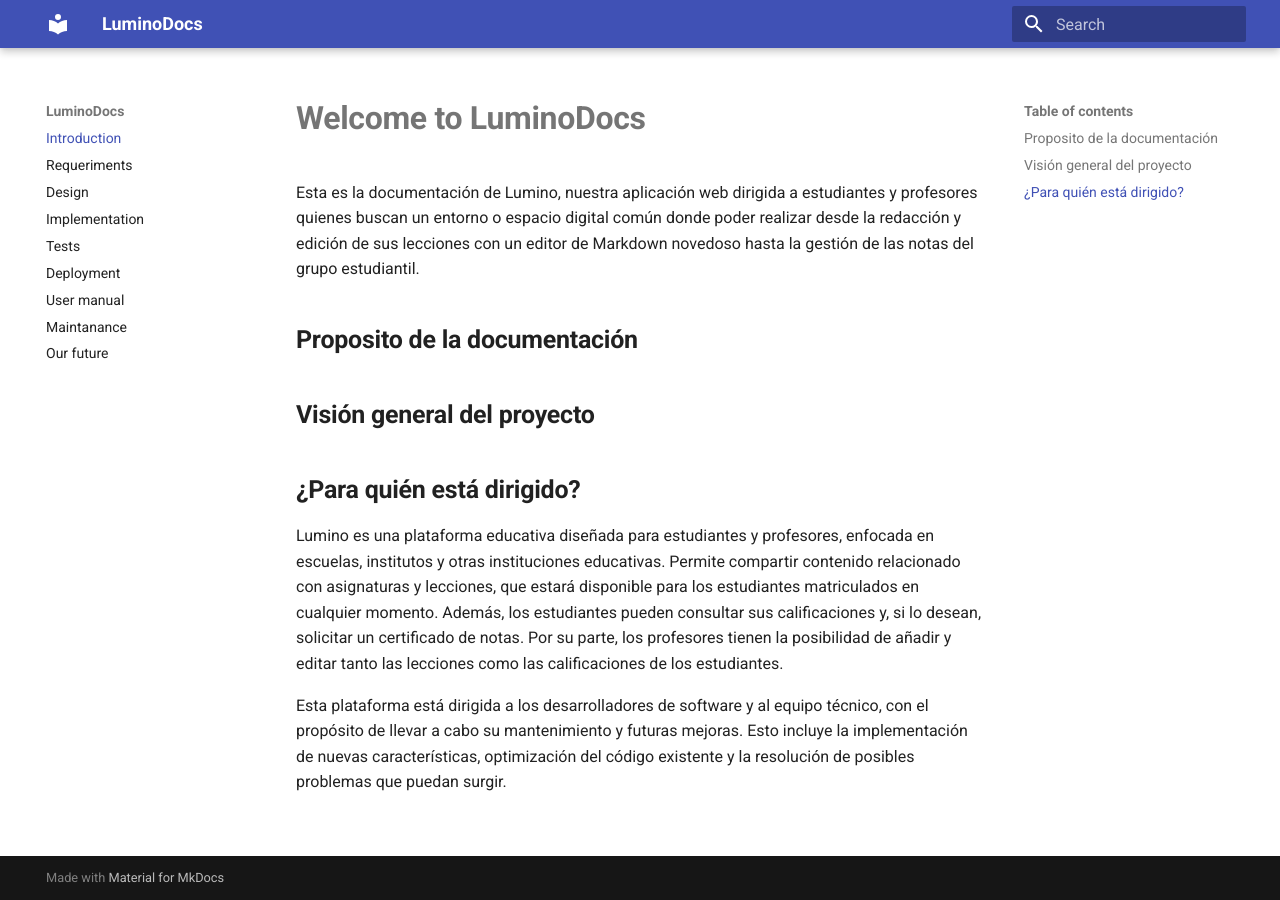
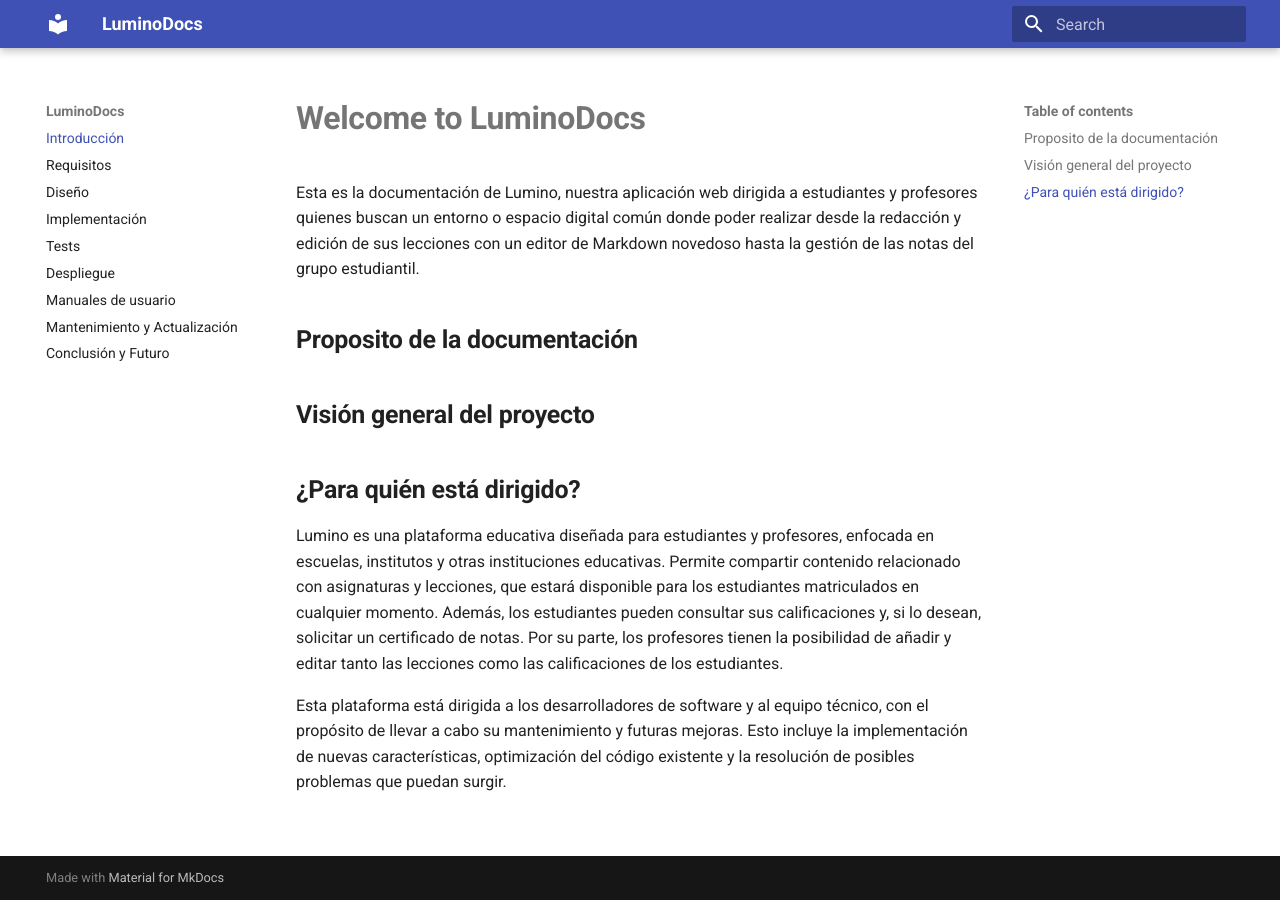
Before and after one commit to Chugani05-JesusLugo2002/LuminoDocs, an MkDocs documentation site: the page built from docs/index.md, in a window 1280 px wide. Built offline with MkDocs 1.6.1 and Material for MkDocs 9.7.7, drawn with Linux system fonts in a browser that asks for light colours.

Commit message:
update on sidebar

```diff
--- a/mkdocs.yml
+++ b/mkdocs.yml
@@ -1,15 +1,15 @@
 site_name: LuminoDocs
 
 nav:
-  - Introduction: index.md
-  - Requeriments: requeriments.md
-  - Design: system-design.md
-  - Implementation: implementation.md
+  - Introducción: index.md
+  - Requisitos: requeriments.md
+  - Diseño: system-design.md
+  - Implementación: implementation.md
   - Tests: tests.md
-  - Deployment: deployment.md
-  - User manual: user-manual.md
-  - Maintanance: maintanance.md
-  - Our future: our-future.md
+  - Despliegue: deployment.md
+  - Manuales de usuario: user-manual.md
+  - Mantenimiento y Actualización: maintanance.md
+  - Conclusión y Futuro: our-future.md
 
 theme:
   name: material
```
